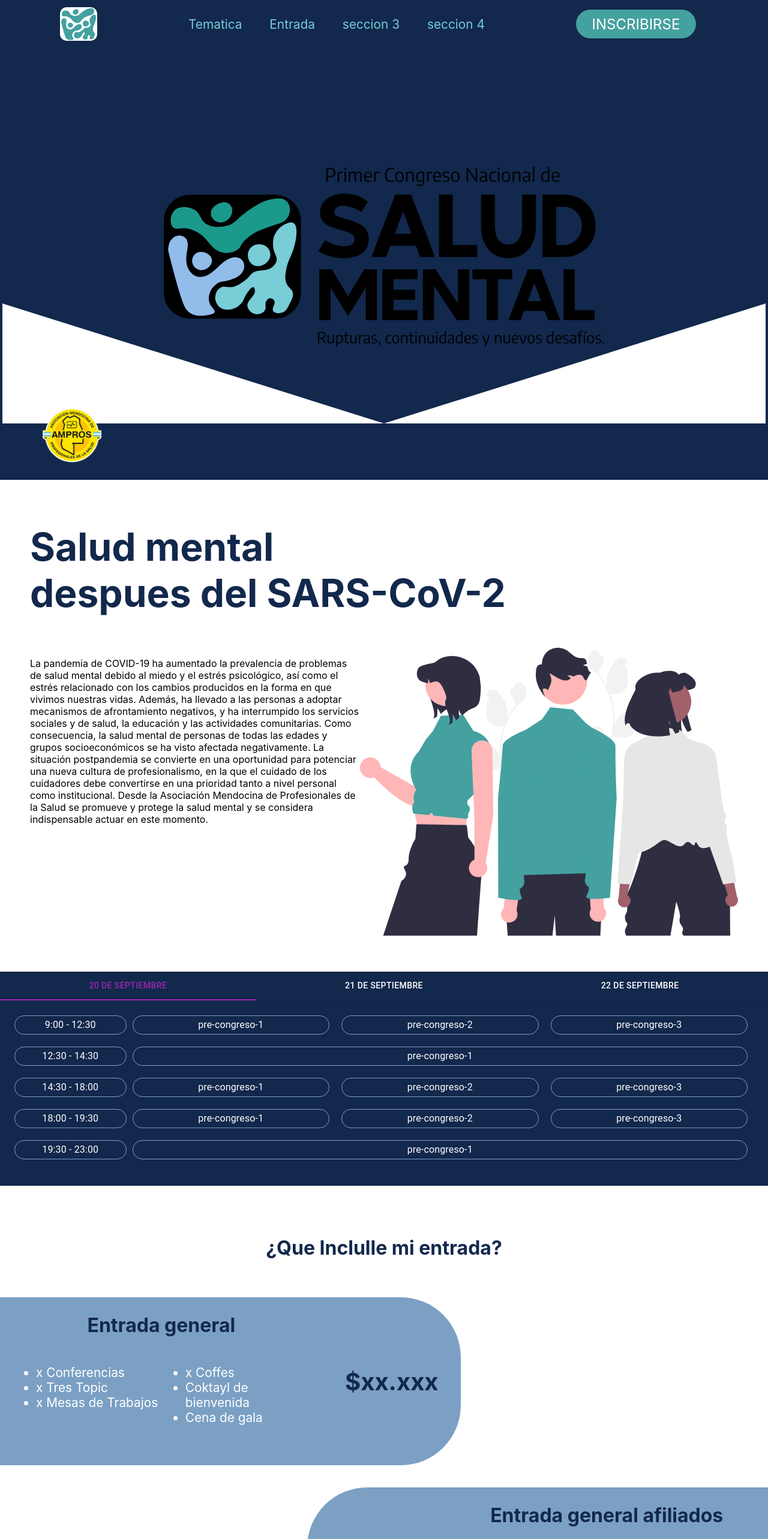
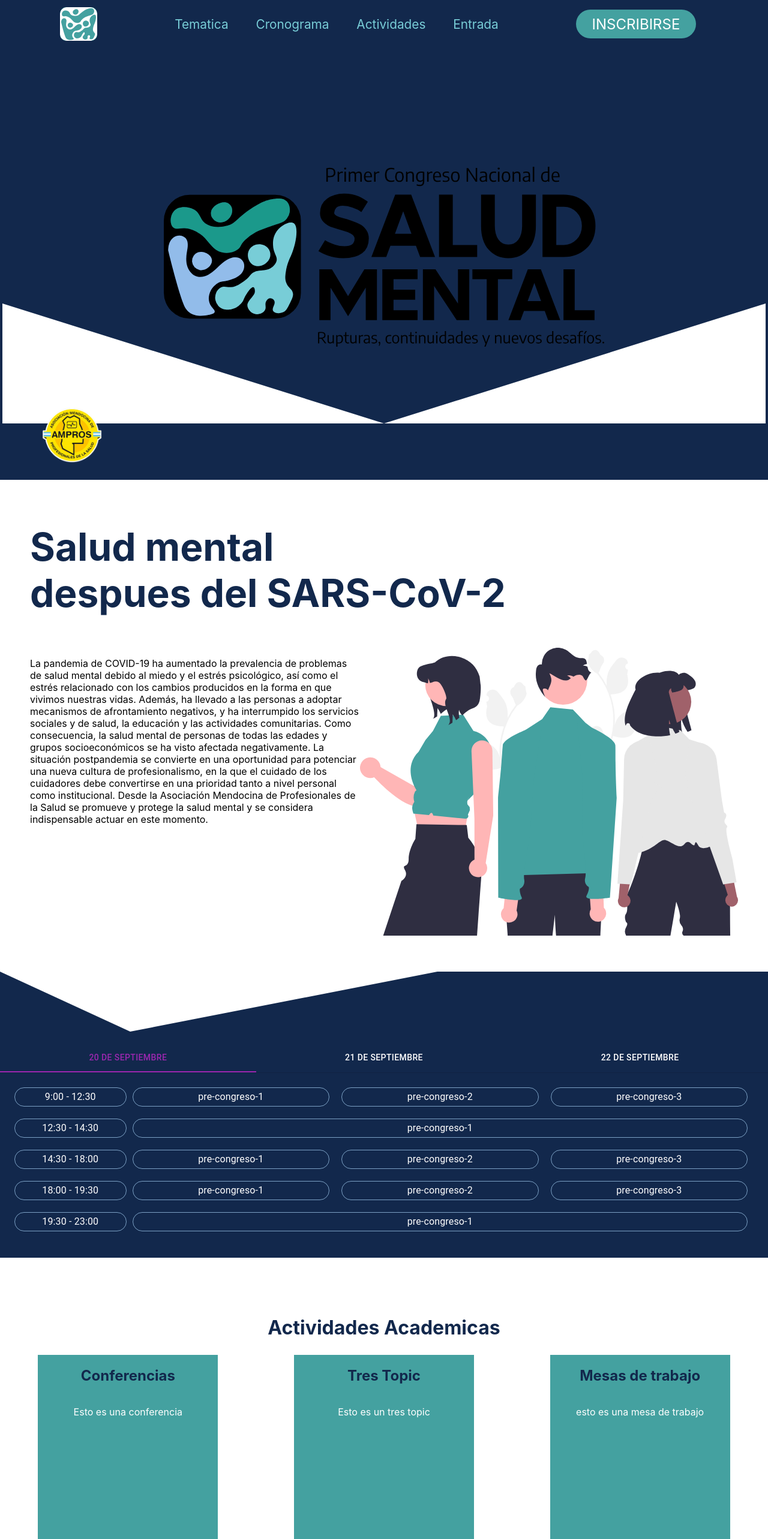
Before and after one commit to INGcomer/Landing-Congreso-AMPROS, a React (Create React App) app: page / in a window 1280 px wide. Shown: the top 2566 px of the page at 60% size. Built offline with nearby package versions, Linux system fonts and the light colour scheme.

Commit message:
re ordeno las secciones

```diff
--- a/src/App.jsx
+++ b/src/App.jsx
@@ -17,15 +17,12 @@ function App() {
       <Header/>
 
       <Tematica/>
-      <section id='Cronograma'>
-        <Cronograma/>
-      </section>
 
-      <Entrada/>
+      <Cronograma/>
 
       <Actividades/>
 
-
+      <Entrada/>
 
       <Footer/>
     </div>
--- a/src/components/Nabvar/Nabvar.jsx
+++ b/src/components/Nabvar/Nabvar.jsx
@@ -11,9 +11,9 @@ export default function Navbar() {
 
             <div className="nav_sections">
                 <a href="#Tematica"> Tematica </a>
+                <a href="#Cronograma"> Cronograma </a>
+                <a href="#Actividades"> Actividades </a>
                 <a href="#Entrada"> Entrada </a>
-                <a href=""> seccion 3</a>
-                <a href=""> seccion 4</a>
             </div>
 
             <div className="CallToAccion_container">
--- a/src/components/cronograma/Cronograma.css
+++ b/src/components/cronograma/Cronograma.css
@@ -1,6 +1,32 @@
 #Cronograma{
     background-color: var(--Oscuro);
     color: white;
+}
+
+#Cronograma .fondo{
+    width: 0;
+    height: 0;
+    border-left: 17vw solid transparent;
+    border-right: 40vw solid transparent;
+
+    border-top: 100px solid white;
+
+    position: relative;
+    bottom: 9%;
+
+    z-index: 0;
+
+    background-color: var(--Oscuro);
+}
+
+#Cronograma .fondo.abajo{
+    border-top: 100px solid var(--Oscuro);
+
+    background-color: white;
+}
+
+#Cronograma .cronograma_box{
+    margin-top: 20px;
 }
 
 .css-1pweck2-MuiButtonBase-root-MuiTab-root.Mui-selected{
--- a/src/components/cronograma/Cronograma.jsx
+++ b/src/components/cronograma/Cronograma.jsx
@@ -51,7 +51,8 @@ export default function BasicTabs() {
 
     return (
         <section id='Cronograma'>
-            <Box sx={{ width: '100%' }}>
+            <div className="fondo arriba"></div>
+            <Box sx={{ width: '100%' }} className="cronograma_box">
                 <Box sx={{ borderBottom: 1, borderColor: 'divider' }}>
                     <Tabs
                         value={value}
@@ -85,6 +86,7 @@ export default function BasicTabs() {
                     <Dias dia={2}/>
                 </TabPanel>
             </Box>
+            {/* <div className="fondo abajo"></div> */}
         </section>
     );
 }
```
